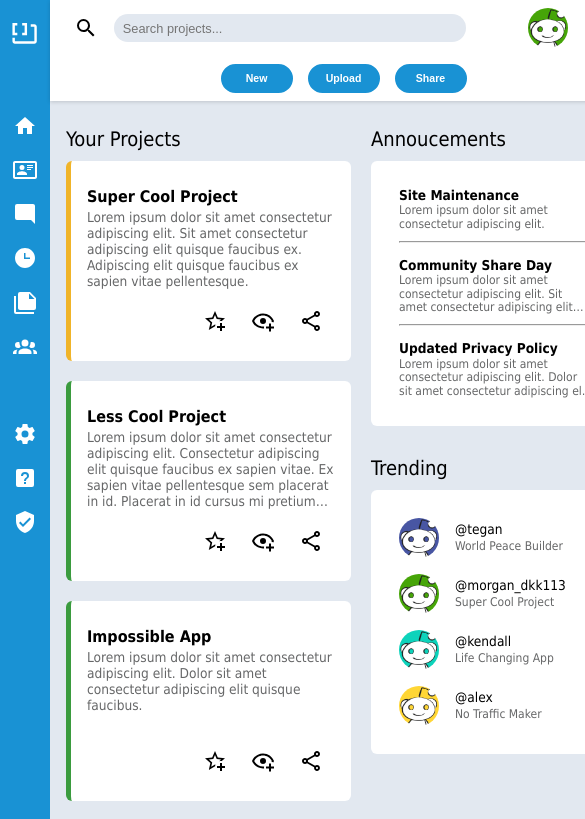
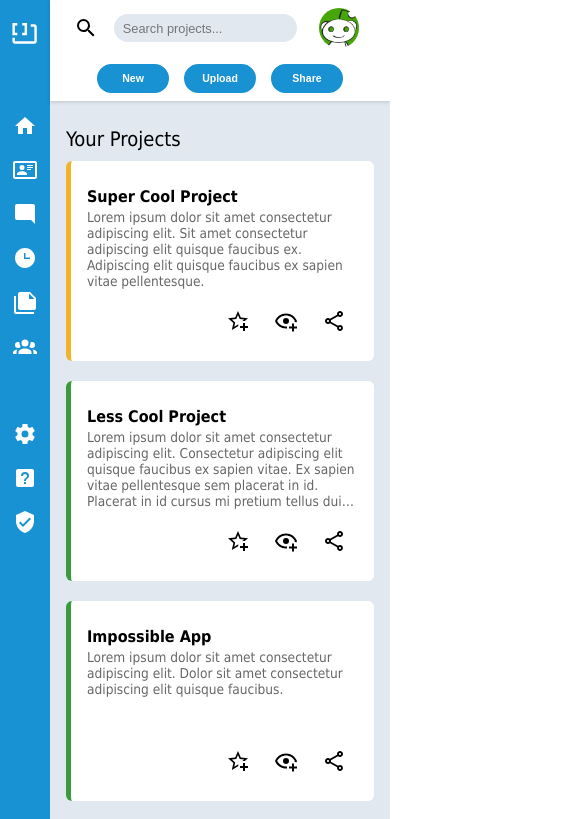
Before and after one commit to AlexDeL8/odin-admin-dashboard-react, a React (Vite) app: page / in a window 390 px wide. Shown: the top 819 px of the page, 585 px wide, since content can reach past the window. Built offline with nearby package versions, Linux system fonts and the light colour scheme.

Commit message:
fix: making whole secondary section a grid vs. card container

```diff
--- a/src/components/Dashboard.css
+++ b/src/components/Dashboard.css
@@ -25,6 +25,12 @@
     }
 }
 
+@media(max-width: 639px) {
+    .dashboardContentContainer {
+        grid-template-columns: 1fr;
+    }
+}
+
 @media(max-width: 579px) {
     .dashboardBarContainer {
         padding: 0.5rem 1.5rem;
--- a/src/components/DashboardContent.css
+++ b/src/components/DashboardContent.css
@@ -7,13 +7,15 @@
     row-gap: var(--dashboardGapSize);
 }
 
-.contentContainer.secondaryContentContainer > .sectionCardContainer {
+.contentContainer.secondaryContentContainer {
     display: grid;
     grid-template-columns: minmax(275px, 1fr);
     column-gap: var(--dashboardGapSize);
-    row-gap: var(--dashboardGapSize);
+    row-gap: calce(var(--dashboardGapSize) + 2rem);
+}
+
+.contentContainer.secondaryContentContainer > .sectionCardContainer {
     height: min-content;
-    margin-bottom: 2rem;
 }
 
 .contentContainer.secondaryContentContainer > .sectionCardContainer:last-child {
```
